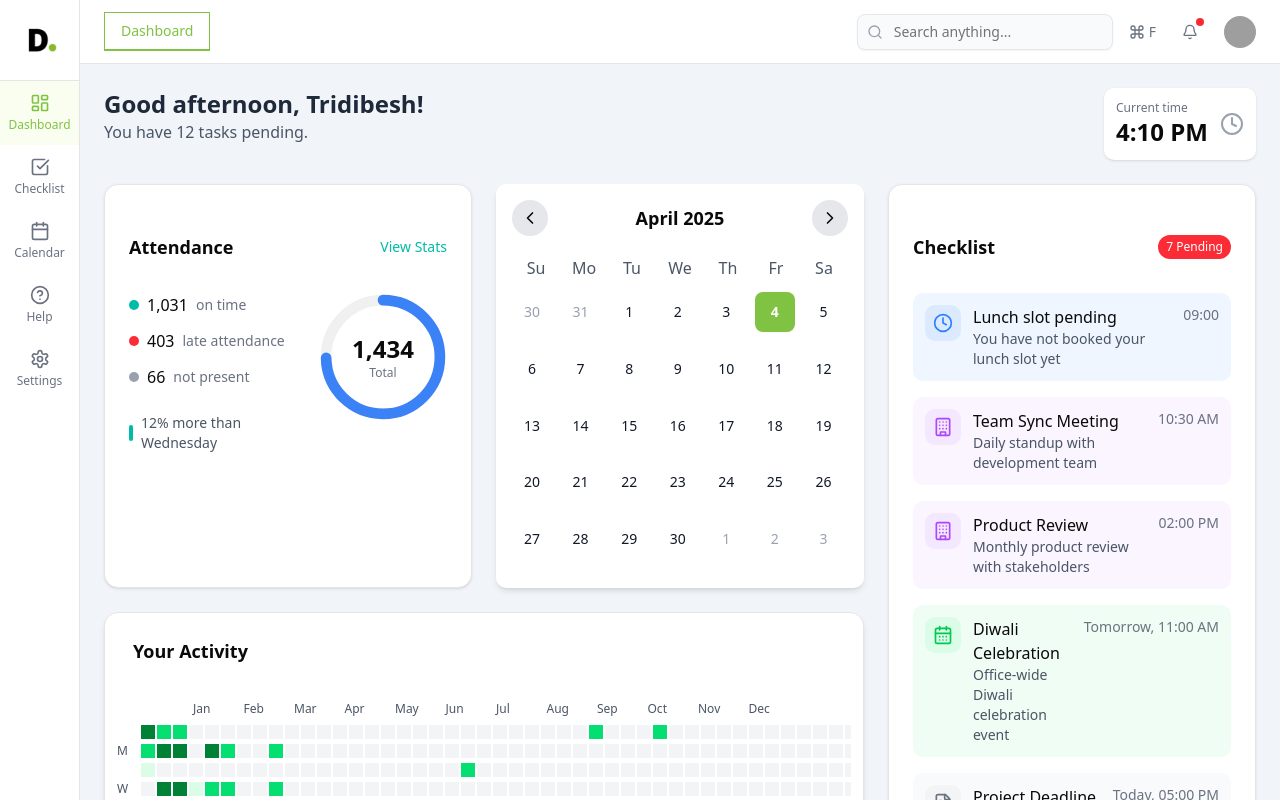
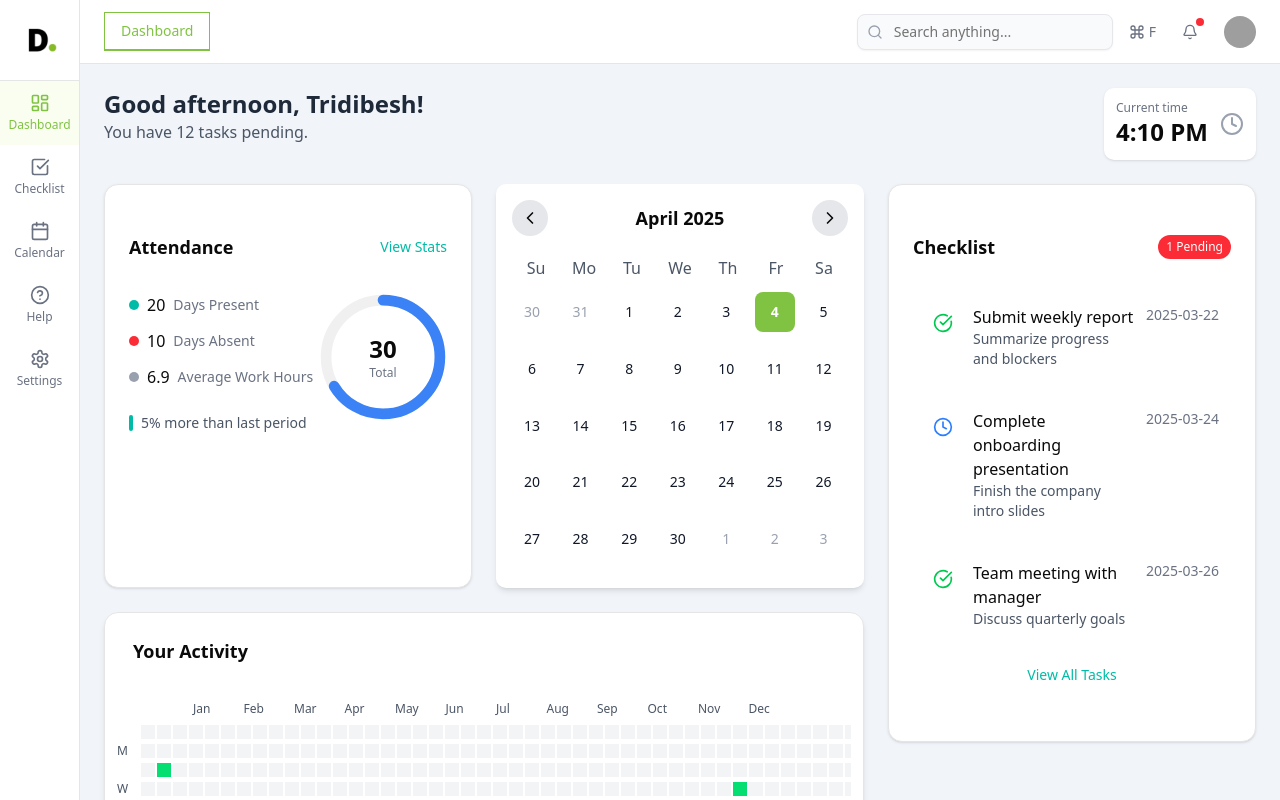
Before and after one commit to rkhall-iitkgp/vibemeter-frontend-2025, a React (Vite) app: page /dashboard in a window 1280 px wide. Built offline with nearby package versions, Linux system fonts and the light colour scheme; grey boxes are pictures that could not be loaded.

Commit message:
dummy api integration

```diff
--- a/src/components/HeatMap.tsx
+++ b/src/components/HeatMap.tsx
@@ -1,127 +1,76 @@
-"use client"
+"use client";
 
-import { Tooltip, TooltipContent, TooltipProvider, TooltipTrigger } from "@/components/ui/tooltip"
-import { Card, CardContent,CardTitle } from "@/components/ui/card"
-import { Label } from "@/components/ui/label"
-import { useState, useMemo } from "react"
+import { Tooltip, TooltipContent, TooltipProvider, TooltipTrigger } from "@/components/ui/tooltip";
+import { Card, CardContent, CardTitle } from "@/components/ui/card";
+import { Label } from "@/components/ui/label";
+import { useState, useMemo } from "react";
 
-const HeatmapPreview = () => {
-  const sampleData = [
-    { date: "2025-01-05", hours: 8 },
-    { date: "2025-01-06", hours: 6 },
-    { date: "2025-01-07", hours: 3 },
-    { date: "2025-01-08", hours: 9 },
-    { date: "2025-01-09", hours: 4 },
-    { date: "2025-01-10", hours: 2 },
-    { date: "2025-01-11", hours: 0 },
-    { date: "2025-01-12", hours: 7 },
-    { date: "2025-01-13", hours: 10 },
-    { date: "2025-01-15", hours: 8 },
-    { date: "2025-01-17", hours: 5 },
-    { date: "2025-01-19", hours: 4 },
-    { date: "2025-01-20", hours: 9 },
-    { date: "2025-01-22", hours: 3 },
-    { date: "2025-01-24", hours: 7 },
-    { date: "2025-02-03", hours: 8 },
-    { date: "2025-02-05", hours: 5 },
-    { date: "2025-02-07", hours: 9 },
-    { date: "2025-02-10", hours: 4 },
-    { date: "2025-02-12", hours: 7 },
-    { date: "2025-02-14", hours: 2 },
-    { date: "2025-03-03", hours: 7 },
-    { date: "2025-03-05", hours: 4 },
-    { date: "2025-03-07", hours: 10 },
-    { date: "2025-06-03", hours: 7 },
-    { date: "2025-03-05", hours: 4 },
-    { date: "2025-03-07", hours: 3 },
-    { date: "2025-08-03", hours: 7 },
-    { date: "2025-12-05", hours: 4 },
-    { date: "2025-09-07", hours: 6 },
-  ]
+// Define the HeatMapProps to accept workHours
+interface HeatMapProps {
+  workHours: { date: string; hours: number }[]; // Expecting an array of objects with date and hours
+}
 
+const HeatMap: React.FC<HeatMapProps> = ({ workHours }) => {
   const getIntensityLevel = (hours: number) => {
-    if (hours === 0) return "none"
-    if (hours < 4) return "low"
-    if (hours < 8) return "medium"
-    return "high"
-  }
+    if (hours === 0) return "none";
+    if (hours < 4) return "low";
+    if (hours < 8) return "medium";
+    return "high";
+  };
 
   const getIntensityColor = (level: string) => {
     switch (level) {
       case "none":
-        return "bg-white border border-gray-200"
+        return "bg-white border border-gray-200";
       case "low":
-        return "bg-green-100"
+        return "bg-green-100";
       case "medium":
-        return "bg-green-400"
+        return "bg-green-400";
       case "high":
-        return "bg-green-700"
+        return "bg-green-700";
       default:
-        return "bg-white border border-gray-200"
+        return "bg-white border border-gray-200";
     }
-  }
+  };
 
-  const processedData = sampleData.map((day) => ({
+  // Process the workHours data to match the expected format
+  const processedData = workHours.map((day) => ({
     date: new Date(day.date),
     hours: day.hours,
     intensityLevel: getIntensityLevel(day.hours),
-  }))
+  }));
 
-  const [selectedPosition, setSelectedPosition] = useState<null | {
-    month: number
-    day: number
-    week: number
-  }>(null)
+  const [selectedPosition, setSelectedPosition] = useState<null | { month: number; day: number; week: number }>(null);
 
-  const getDateForPosition = (month: number, day: number, week: number) => {
-    const date = new Date(2025, month, 1)
-    const firstDayOfWeek = day
-    const firstDayDate = new Date(date)
-    while (firstDayDate.getDay() !== firstDayOfWeek) {
-      firstDayDate.setDate(firstDayDate.getDate() + 1)
-    }
-    const targetDate = new Date(firstDayDate)
-    targetDate.setDate(targetDate.getDate() + week * 7)
-    return targetDate
-  }
-
-  const monthNames = ["Jan", "Feb", "Mar", "Apr", "May", "Jun", "Jul", "Aug", "Sep", "Oct", "Nov", "Dec"]
-  const dayLabels = ["", "M", "", "W", "", "F", ""]
-
-  const organizedData: Record<
-    number,
-    Record<number, Record<number, { date: Date; hours: number; intensityLevel: string }>>
-  > = useMemo(() => {
-    const data: Record<
-      number,
-      Record<number, Record<number, { date: Date; hours: number; intensityLevel: string }>>
-    > = {}
+  // Organize the data by month, day, and week for heatmap rendering
+  const organizedData: Record<number, Record<number, Record<number, { date: Date; hours: number; intensityLevel: string }>>> = useMemo(() => {
+    const data: Record<number, Record<number, Record<number, { date: Date; hours: number; intensityLevel: string }>>> = {};
     processedData.forEach((day) => {
-      const month = day.date.getMonth()
-      const dayOfWeek = day.date.getDay()
-      const weekOfMonth = Math.floor((day.date.getDate() - 1) / 7)
-      if (!data[month]) data[month] = {}
-      if (!data[month][dayOfWeek]) data[month][dayOfWeek] = {}
-      data[month][dayOfWeek][weekOfMonth] = day
-    })
-    return data
-  }, [processedData])
+      const month = day.date.getMonth();
+      const dayOfWeek = day.date.getDay();
+      const weekOfMonth = Math.floor((day.date.getDate() - 1) / 7);
+      if (!data[month]) data[month] = {};
+      if (!data[month][dayOfWeek]) data[month][dayOfWeek] = {};
+      data[month][dayOfWeek][weekOfMonth] = day;
+    });
+    return data;
+  }, [processedData]);
 
   const formatSelectedDate = (date: Date) =>
     new Intl.DateTimeFormat("en-US", {
       year: "numeric",
       month: "short",
       day: "numeric",
-    }).format(date)
+    }).format(date);
 
   const getCurrentDateInfo = () => {
-    const today = new Date()
+    const today = new Date();
     return new Intl.DateTimeFormat("en-US", {
       year: "numeric",
       month: "short",
       day: "numeric",
-    }).format(today)
-  }
+    }).format(today);
+  };
 
   const formatTooltipContent = (dayData: { date: Date; hours: number } | null) => {
     if (dayData) {
@@ -132,16 +81,16 @@ const HeatmapPreview = () => {
             {dayData.hours} {dayData.hours === 1 ? "hour" : "hours"}
           </Label>
         </div>
-      )
+      );
     } else {
       return (
         <div className="px-3 py-2 flex items-center gap-2">
           <div className="w-3 h-3 bg-gray-100"></div>
           <Label className="font-medium text-sm text-gray-500">No activity</Label>
         </div>
-      )
+      );
     }
-  }
+  };
 
   return (
     <TooltipProvider>
@@ -151,7 +100,7 @@ const HeatmapPreview = () => {
           <div className="overflow-x-auto">
             {/* Adjusted Month Headers to align with heatmap */}
             <div className="flex gap-6 px-19">
-              {monthNames.map((month, index) => (
+              {["Jan", "Feb", "Mar", "Apr", "May", "Jun", "Jul", "Aug", "Sep", "Oct", "Nov", "Dec"].map((month, index) => (
                 <Label key={index} className="flex-1 text-center text-xs font-medium text-gray-600 mb-2">
                   {month}
                 </Label>
@@ -162,12 +111,12 @@ const HeatmapPreview = () => {
             <div className="flex flex-col gap-1">
               {[0, 1, 2, 3, 4, 5, 6].map((day) => (
                 <div key={day} className="flex items-center mx-auto">
-                  <Label className="w-6 text-xs font-medium text-gray-600">{dayLabels[day]}</Label>
+                  <Label className="w-6 text-xs font-medium text-gray-600">{["", "M", "", "W", "", "F", ""][day]}</Label>
                   <div className="flex gap-0.5">
-                    {monthNames.map((_, monthIndex) => (
+                    {["Jan", "Feb", "Mar", "Apr", "May", "Jun", "Jul", "Aug", "Sep", "Oct", "Nov", "Dec"].map((_, monthIndex) => (
                       <div key={monthIndex} className="flex gap-0.5">
                         {Array.from({ length: 4 }).map((_, weekIndex) => {
-                          const dayData = organizedData[monthIndex]?.[day]?.[weekIndex]
+                          const dayData = organizedData[monthIndex]?.[day]?.[weekIndex];
 
                           return (
                             <Tooltip key={weekIndex}>
@@ -179,7 +128,7 @@ const HeatmapPreview = () => {
                                       month: monthIndex,
                                       day,
                                       week: weekIndex,
-                                    })
+                                    });
                                   }}
                                 />
                               </TooltipTrigger>
@@ -187,7 +136,7 @@ const HeatmapPreview = () => {
                                 {formatTooltipContent(dayData)}
                               </TooltipContent>
                             </Tooltip>
-                          )
+                          );
                         })}
                       </div>
                     ))}
@@ -198,9 +147,11 @@ const HeatmapPreview = () => {
 
             {/* Footer */}
             <div className="w-full flex justify-between mt-3 items-center text-xs ">
-              <Label className="text-sm font-medium text-gray-700 px-19 ">{selectedPosition
-                  ? formatSelectedDate(getDateForPosition(selectedPosition.month, selectedPosition.day, selectedPosition.week))
-                  : getCurrentDateInfo()}</Label>
+              <Label className="text-sm font-medium text-gray-700 px-19">
+                {selectedPosition
+                  ? formatSelectedDate(new Date(2025, selectedPosition.month, selectedPosition.day))
+                  : getCurrentDateInfo()}
+              </Label>
               <div className="flex items-center gap-1 px-13">
                 <Label className="text-sm text-gray-600">Less</Label>
                 <div className="w-3 h-3 bg-white border border-gray-200" />
@@ -214,7 +165,7 @@ const HeatmapPreview = () => {
         </CardContent>
       </Card>
     </TooltipProvider>
-  )
-}
+  );
+};
 
-export default HeatmapPreview
+export default HeatMap;
--- a/src/components/attendence-card.tsx
+++ b/src/components/attendence-card.tsx
@@ -1,9 +1,23 @@
-import { Button } from "@/components/ui/button"
-import { Card, CardContent, CardHeader, CardTitle } from "@/components/ui/card"
+import { Button } from "@/components/ui/button";
+import { Card, CardContent, CardHeader, CardTitle } from "@/components/ui/card";
 
-export function AttendanceCard() {
+// Define the type for the stats prop
+interface AttendanceStats {
+  avg_work_hours: number;
+  total_days_present: number;
+  total_days_absent: number;
+  punctuality_score: number;
+  period: string;
+}
+
+// Define the props for AttendanceCard
+interface AttendanceCardProps {
+  stats: AttendanceStats;
+}
+
+export function AttendanceCard({ stats }: AttendanceCardProps) {
   return (
-    <Card className="shadow-sm  ">
+    <Card className="shadow-sm">
       <CardHeader className="flex flex-row items-center justify-between pb-2 pt-6 px-6">
         <CardTitle className="text-lg font-semibold">Attendance</CardTitle>
         <Button variant="link" className="text-teal-500 p-0 h-auto font-medium">
@@ -16,31 +30,31 @@ export function AttendanceCard() {
             <div className="space-y-3">
               <div className="flex items-center gap-2">
                 <div className="h-2.5 w-2.5 rounded-full bg-teal-500"></div>
-                <span className="font-medium">1,031</span>
-                <span className="text-gray-500 text-sm">on time</span>
+                <span className="font-medium">{stats.total_days_present}</span>
+                <span className="text-gray-500 text-sm">Days Present</span>
               </div>
               <div className="flex items-center gap-2">
                 <div className="h-2.5 w-2.5 rounded-full bg-red-500"></div>
-                <span className="font-medium">403</span>
-                <span className="text-gray-500 text-sm">late attendance</span>
+                <span className="font-medium">{stats.total_days_absent}</span>
+                <span className="text-gray-500 text-sm">Days Absent</span>
               </div>
               <div className="flex items-center gap-2">
                 <div className="h-2.5 w-2.5 rounded-full bg-gray-400"></div>
-                <span className="font-medium">66</span>
-                <span className="text-gray-500 text-sm">not present</span>
+                <span className="font-medium">{stats.avg_work_hours}</span>
+                <span className="text-gray-500 text-sm">Average Work Hours</span>
               </div>
             </div>
 
             <div className="mt-6 flex items-center gap-2">
               <div className="w-1 h-4 bg-teal-500 rounded"></div>
-              <span className="text-sm text-gray-600">12% more than Wednesday</span>
+              <span className="text-sm text-gray-600">{stats.punctuality_score}% more than last period</span>
             </div>
           </div>
 
           <div className="relative w-32 h-32">
             <div className="absolute inset-0 flex items-center justify-center">
               <div className="text-center">
-                <div className="text-2xl font-bold">1,434</div>
+                <div className="text-2xl font-bold">{stats.total_days_present + stats.total_days_absent}</div>
                 <div className="text-xs text-gray-500">Total</div>
               </div>
             </div>
@@ -54,7 +68,7 @@ export function AttendanceCard() {
                 stroke="#3b82f6"
                 strokeWidth="3"
                 strokeDasharray="100"
-                strokeDashoffset="25"
+                strokeDashoffset={100 - (stats.total_days_present / (stats.total_days_present + stats.total_days_absent)) * 100}
                 strokeLinecap="round"
                 transform="rotate(-90 18 18)"
               ></circle>
@@ -63,5 +77,5 @@ export function AttendanceCard() {
         </div>
       </CardContent>
     </Card>
-  )
+  );
 }
--- a/src/components/checklist-card.tsx
+++ b/src/components/checklist-card.tsx
@@ -1,142 +1,47 @@
 import { Button } from "@/components/ui/button"
 import { Card, CardContent, CardHeader, CardTitle } from "@/components/ui/card"
-import { Clock, FileText, CalendarDays, Building, LucideIcon } from "lucide-react"
+import { Clock, CheckCircle, LucideIcon } from "lucide-react"
 
 type TaskType = 'lunch' | 'event' | 'meeting' | 'email'
 
 interface Task {
-  id: string
-  title: string
-  description: string
-  time: string
-  type: TaskType
-  status: 'pending' | 'completed'
+  id: number;
+  title: string;
+  description: string;
+  due_date: string;
+  is_completed: boolean;
 }
 
-const taskTypeConfig: Record<TaskType, {
-  icon: LucideIcon
-  bgColor: string
-  iconBgColor: string
-  iconColor: string
-}> = {
-  lunch: {
-    icon: Clock,
-    bgColor: 'bg-blue-50',
-    iconBgColor: 'bg-blue-100',
-    iconColor: 'text-blue-500'
-  },
-  event: {
-    icon: CalendarDays,
-    bgColor: 'bg-green-50',
-    iconBgColor: 'bg-green-100',
-    iconColor: 'text-green-500'
-  },
-  meeting: {
-    icon: Building,
-    bgColor: 'bg-purple-50',
-    iconBgColor: 'bg-purple-100',
-    iconColor: 'text-purple-500'
-  },
-  email: {
-    icon: FileText,
-    bgColor: 'bg-gray-50',
-    iconBgColor: 'bg-gray-100',
-    iconColor: 'text-gray-500'
-  }
+interface ChecklistCardProps {
+  tasks: Task[];
 }
 
-const tasks: Task[] = [
-  {
-    id: '1',
-    title: 'Lunch slot pending',
-    description: 'You have not booked your lunch slot yet',
-    time: '09:00',
-    type: 'lunch',
-    status: 'pending'
-  },
-  {
-    id: '2',
-    title: 'Team Sync Meeting',
-    description: 'Daily standup with development team',
-    time: '10:30 AM',
-    type: 'meeting',
-    status: 'pending'
-  },
-  {
-    id: '3',
-    title: 'Product Review',
-    description: 'Monthly product review with stakeholders',
-    time: '02:00 PM',
-    type: 'meeting',
-    status: 'pending'
-  },
-  {
-    id: '4',
-    title: 'Diwali Celebration',
-    description: 'Office-wide Diwali celebration event',
-    time: 'Tomorrow, 11:00 AM',
-    type: 'event',
-    status: 'pending'
-  },
-  {
-    id: '5',
-    title: 'Project Deadline',
-    description: 'Submit quarterly project report',
-    time: 'Today, 05:00 PM',
-    type: 'email',
-    status: 'pending'
-  },
-  {
-    id: '6',
-    title: 'Client Meeting',
-    description: 'Discussion about new requirements',
-    time: '04:00 PM',
-    type: 'meeting',
-    status: 'pending'
-  },
-  {
-    id: '7',
-    title: 'Team Lunch',
-    description: 'Monthly team lunch at Cafeteria',
-    time: 'Tomorrow, 01:00 PM',
-    type: 'lunch',
-    status: 'pending'
-  }
-]
-
-function TaskItem({ task }: { task: Task }) {
-  const config = taskTypeConfig[task.type]
-  const Icon = config.icon
-
-  return (
-    <div className={`flex items-start gap-3 p-3 rounded-lg ${config.bgColor}`}>
-      <div className={`${config.iconBgColor} p-2 rounded-lg`}>
-        <Icon className={`h-5 w-5 ${config.iconColor}`} />
-      </div>
-      <div className="flex-1">
-        <h4 className="font-medium">{task.title}</h4>
-        <p className="text-sm text-gray-600">{task.description}</p>
-      </div>
-      <div className="text-sm text-gray-500">{task.time}</div>
-    </div>
-  )
-}
-
-export function ChecklistCard() {
-  const pendingTasks = tasks.filter(task => task.status === 'pending')
-
+export function ChecklistCard({ tasks }: ChecklistCardProps) {
   return (
     <Card className="shadow-sm">
       <CardHeader className="flex flex-row items-center justify-between pb-2 pt-6 px-6">
         <CardTitle className="text-lg font-semibold">Checklist</CardTitle>
         <div className="bg-red-500 text-white text-xs px-2 py-1 rounded-full">
-          {pendingTasks.length} Pending
+          {tasks.filter(task => !task.is_completed).length} Pending
         </div>
       </CardHeader>
       <CardContent className="px-6 pb-6">
         <div className="space-y-4">
           {tasks.map(task => (
-            <TaskItem key={task.id} task={task} />
+            <div key={task.id} className="flex items-start gap-3 p-3 rounded-lg">
+              <div className={`p-2 rounded-lg`}>
+                {task.is_completed ? (
+                  <CheckCircle className="h-5 w-5 text-green-500" />
+                ) : (
+                  <Clock className="h-5 w-5 text-blue-500" />
+                )}
+              </div>
+              <div className="flex-1">
+                <h4 className="font-medium">{task.title}</h4>
+                <p className="text-sm text-gray-600">{task.description}</p>
+              </div>
+              <div className="text-sm text-gray-500">{task.due_date}</div>
+            </div>
           ))}
           <Button
             variant="ghost"
@@ -147,5 +52,5 @@ export function ChecklistCard() {
         </div>
       </CardContent>
     </Card>
-  )
+  );
 }
--- a/src/components/dashboard-content.tsx
+++ b/src/components/dashboard-content.tsx
@@ -2,13 +2,96 @@
 import Navbar from "./Navbar"
 import { Clock } from "lucide-react"
 import { AttendanceCard } from "@/components/attendence-card"
-import  CalendarBox  from "@/components/CalendarBox"
+import CalendarBox from "@/components/CalendarBox"
 import { ChecklistCard } from "@/components/checklist-card"
-import  HeatMap  from "@/components/HeatMap"
-import { useEffect,useState } from "react"
+import HeatMap from "@/components/HeatMap"
+import { useEffect, useState } from "react"
+
+const data = {
+    data: {
+      employee_id: "EMP0015",
+      work_hours: [
+        {
+          "date": "2023-01-10",
+          "hours": 4.61
+        },
+        {
+          "date": "2023-08-29",
+          "hours": 9.1
+        },
+        {
+          "date": "2023-10-11",
+          "hours": 6.95
+        }
+      ],
+      leave_info: {
+        leave_balance: 30,
+        total_allocation: 30,
+        leaves_used: 0,
+        upcoming_leaves: [],
+        past_leave_history: [
+          {
+            id: 355,
+            leave_type: "Annual Leave",
+            leave_days: 14,
+            start_date: "2023-12-21",
+            end_date: "2023-12-22"
+          },
+          {
+            id: 216,
+            leave_type: "Casual Leave",
+            leave_days: 9,
+            start_date: "2023-08-04",
+            end_date: "2023-08-05"
+          },
+          {
+            id: 210,
+            leave_type: "Unpaid Leave",
+            leave_days: 8,
+            start_date: "2023-07-29",
+            end_date: "2023-07-30"
+          }
+        ]
+      },
+      attendance_stats: {
+        avg_work_hours: 6.9,
+        total_days_present: 20,
+        total_days_absent: 10,
+        punctuality_score: 5,
+        period: "2025-03-04 to 2025-04-03"
+      },
+      task_data: [
+        {
+          "id": 5,
+          "title": "Submit weekly report",
+          "description": "Summarize progress and blockers",
+          "due_date": "2025-03-22",
+          "is_completed": true
+        },
+        {
+          "id": 4,
+          "title": "Complete onboarding presentation",
+          "description": "Finish the company intro slides",
+          "due_date": "2025-03-24",
+          "is_completed": false
+        },
+        {
+          "id": 6,
+          "title": "Team meeting with manager",
+          "description": "Discuss quarterly goals",
+          "due_date": "2025-03-26",
+          "is_completed": true
+        }
+      ]
+    },
+    status: "success"
+  };
+
+
 export function DashboardContent() {
   const [time, setTime] = useState('');
   const [name, setName] = useState('Tridibesh');
+  const [dashboardData, setDashboardData] = useState(data.data);
 
   useEffect(() => {
     const updateTime = () => {
@@ -23,9 +106,10 @@ updateTime();
     const interval = setInterval(updateTime, 1000);
     return () => clearInterval(interval);
   }, []);
+
   return (
     <div className="h-full flex flex-col">
-        <Navbar name={name}/>
+      <Navbar name={name} />
 
       <main className="flex-1 p-6 overflow-auto">
         {/* Greeting Section */}
@@ -48,18 +132,18 @@ return (
           {/* Left Column (spans 2 columns) */}
           <div className="col-span-2 flex flex-col gap-6">
             <div className="grid grid-cols-2 gap-6">
-                        <AttendanceCard />
-                        <CalendarBox />
+              <AttendanceCard stats={dashboardData.attendance_stats} />
+              <CalendarBox leaveInfo={dashboardData.leave_info} />
             </div>
-                    <HeatMap />
+            <HeatMap workHours={dashboardData.work_hours} />
           </div>
 
           {/* Right Column */}
           <div className="flex flex-col gap-6">
-                    <ChecklistCard />
+            <ChecklistCard tasks={dashboardData.task_data} />
           </div>
         </div>
       </main>
     </div>
-)
+  );
 }
```
Lines whose indentation alone changed are shown as unchanged.
